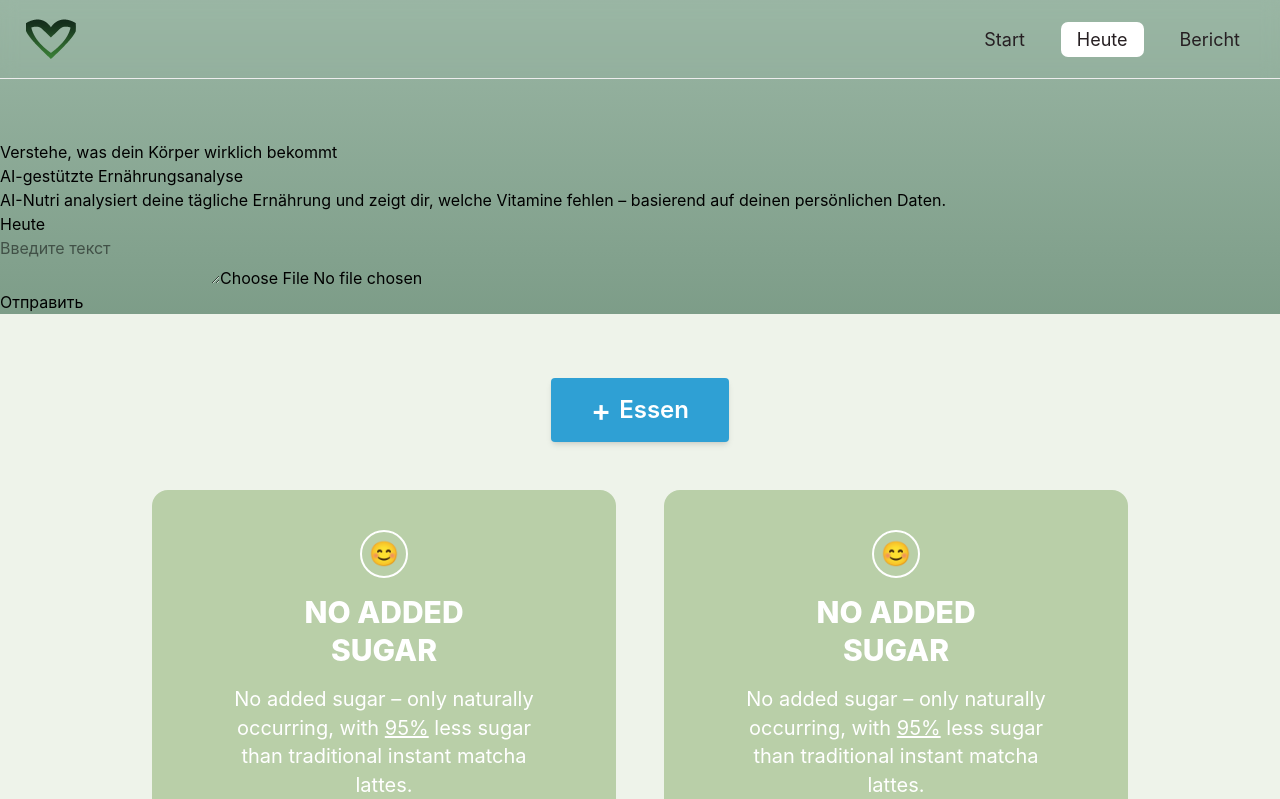
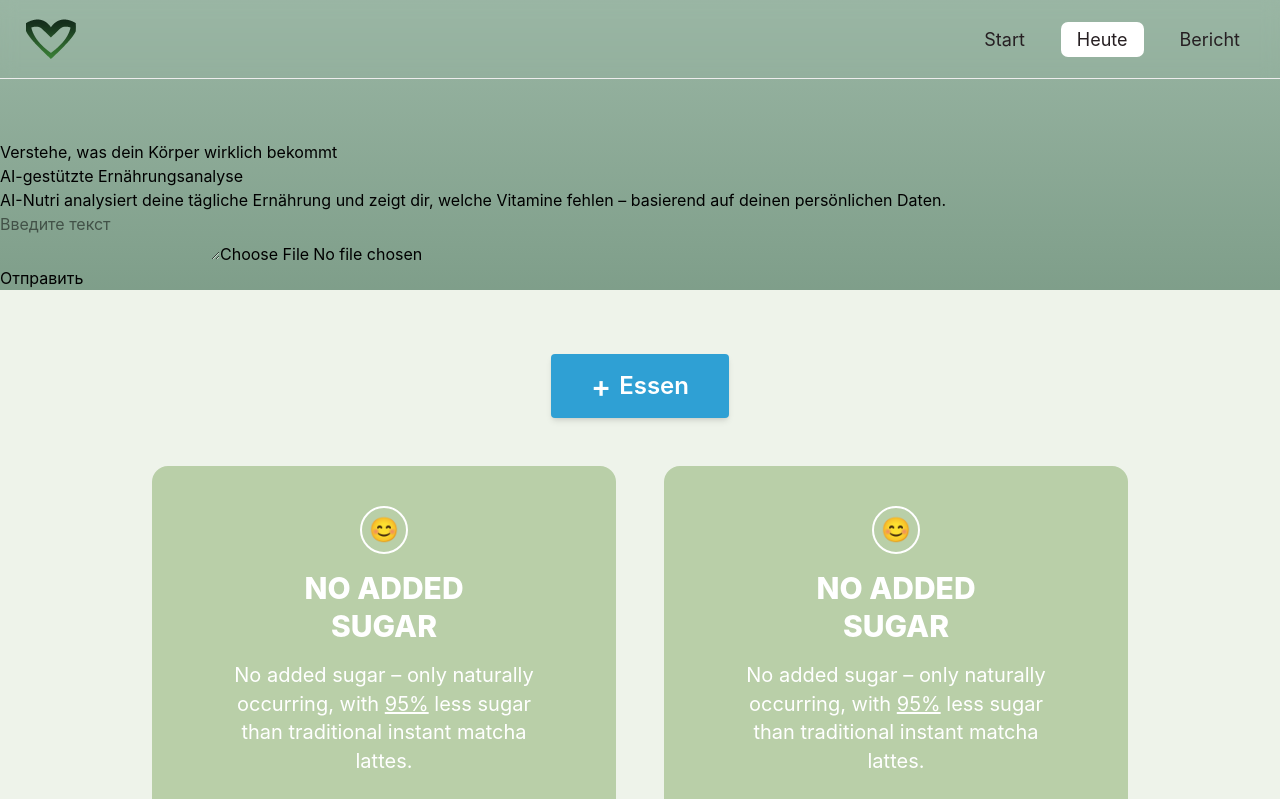
Before and after one commit to SerhiiBab/ai-nutri, a React (Vite) app: page /heute in a window 1280 px wide. Shown: the top 799 px of the page. Built offline with nearby package versions, Linux system fonts and the light colour scheme.

Commit message:
Initial commit

```diff
--- a/src/pages/Heute.tsx
+++ b/src/pages/Heute.tsx
@@ -24,7 +24,6 @@ AI-Nutri analysiert deine tägliche Ernährung und zeigt dir, welche Vitamine fe
      <div>
 
      </div>
-      <h1>Heute</h1>
       <DeepSeekChat />
 
     </div>
```
